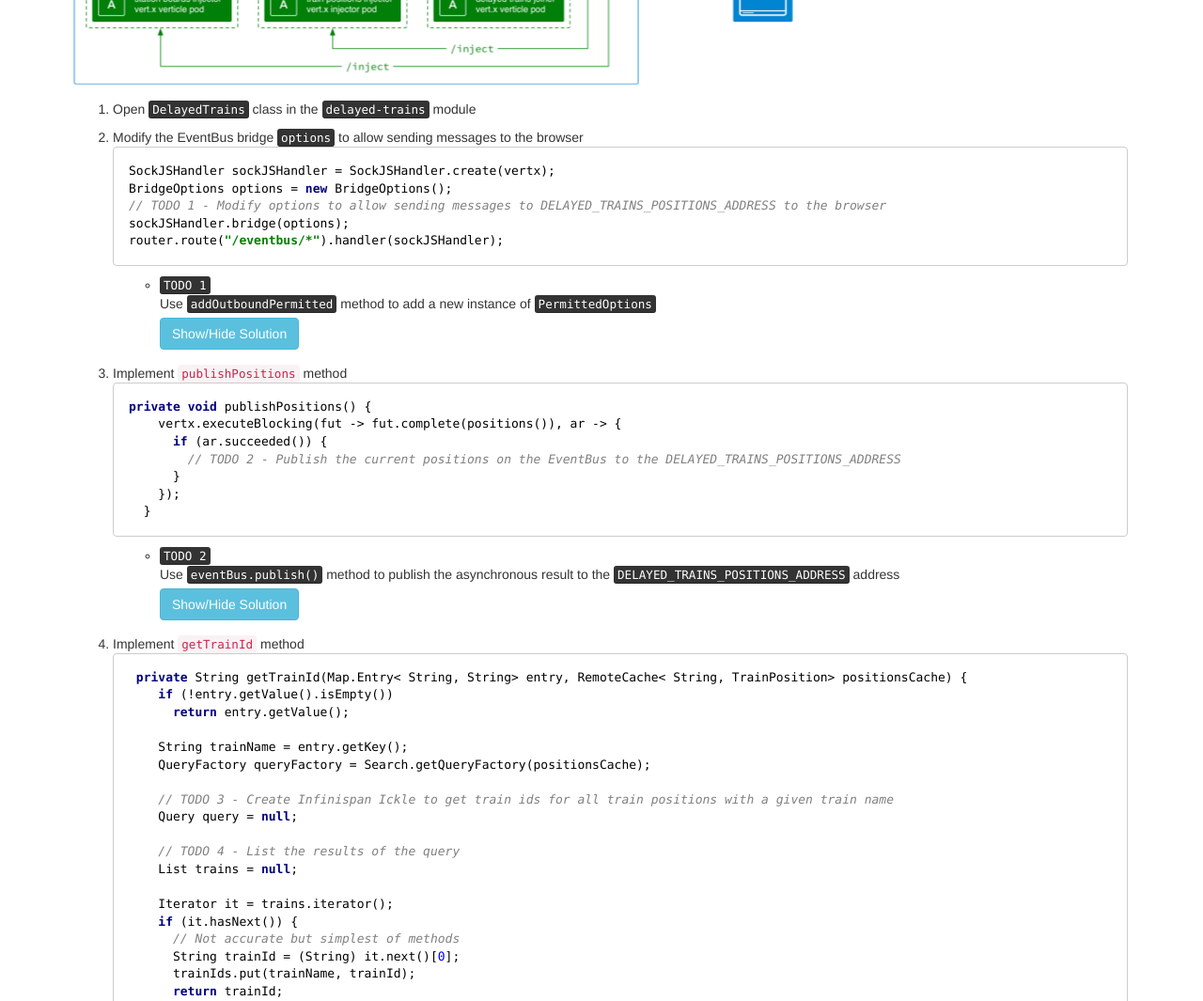
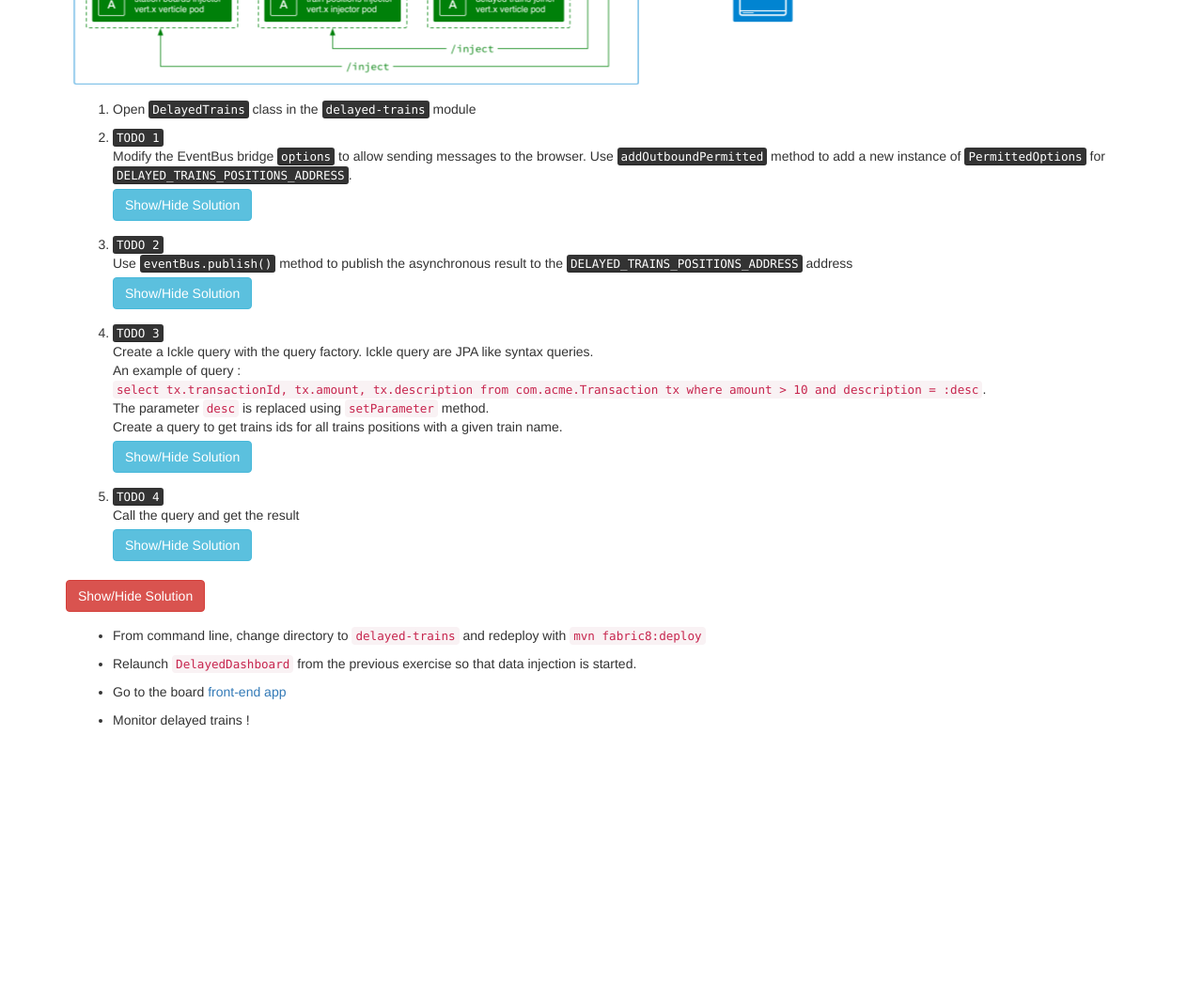
Before and after one commit to infinispan-demos/streaming-data-workshop, a plain HTML site: page workshop-steps/workshop.html in a window 1280 px wide. Shown: the part 7540-8605 px from the top of the page at 94% size. After the commit the page ends 8386 px from the top, so only its background shows below. Drawn offline with Linux system fonts and the light colour scheme.

Commit message:
Removed whole methods snippets from workshop steps

```diff
--- a/workshop-steps/workshop.html
+++ b/workshop-steps/workshop.html
@@ -465,96 +465,45 @@ private void inject(RoutingContext ctx) {
     <img src="img/InMemoryLayer.png" alt="Inmemory Layer" class="img-rounded">
     <ul style="list-style: decimal;">
       <li>Open <kbd>DelayedTrains</kbd> class in the <kbd>delayed-trains</kbd> module</li>
-      <li>Modify the EventBus bridge <kbd>options</kbd> to allow sending messages to the browser
-        <pre><code class="java">SockJSHandler sockJSHandler = SockJSHandler.create(vertx);
-BridgeOptions options = new BridgeOptions();
-// TODO 1 - Modify options to allow sending messages to DELAYED_TRAINS_POSITIONS_ADDRESS to the browser
-sockJSHandler.bridge(options);
-router.route("/eventbus/*").handler(sockJSHandler);</code></pre>
-        <ul>
-          <li><kbd>TODO 1</kbd>
-            <p>Use <kbd>addOutboundPermitted</kbd> method to add a new instance of <kbd>PermittedOptions</kbd><br/>
+      <li><kbd>TODO 1</kbd><br/>
+        Modify the EventBus bridge <kbd>options</kbd> to allow sending messages to the browser.
+        Use <kbd>addOutboundPermitted</kbd> method to add a new instance of <kbd>PermittedOptions</kbd> for
+        <kbd>DELAYED_TRAINS_POSITIONS_ADDRESS</kbd>.<br/>
         <a class="btn btn-info" role="button" onclick="$('#array-sol-26').toggle();">Show/Hide Solution</a>
         <div id="array-sol-26" style="display:none;">
-              <pre><code class="java">SockJSHandler sockJSHandler = SockJSHandler.create(vertx);
-BridgeOptions options = new BridgeOptions();
-options.addOutboundPermitted(new PermittedOptions().setAddress(DELAYED_TRAINS_POSITIONS_ADDRESS));
-sockJSHandler.bridge(options);
-router.route("/eventbus/*").handler(sockJSHandler);</code></pre>
+          <pre><code class="java">options.addOutboundPermitted(new PermittedOptions().setAddress(DELAYED_TRAINS_POSITIONS_ADDRESS));</code></pre>
         </div>
       </li>
-        </ul>
-      </li>
-      <li>Implement <code>publishPositions</code> method
-        <pre><code class="java">private void publishPositions() {
-    vertx.<String>executeBlocking(fut -> fut.complete(positions()), ar -> {
-      if (ar.succeeded()) {
-        // TODO 2 - Publish the current positions on the EventBus to the DELAYED_TRAINS_POSITIONS_ADDRESS
-      }
-    });
-  }</code></pre>
-        <ul>
-          <li><kbd>TODO 2</kbd>
-            <p>Use <kbd>eventBus.publish()</kbd> method to publish the asynchronous result to the
+      <li><kbd>TODO 2</kbd><br/>
+        Use <kbd>eventBus.publish()</kbd> method to publish the asynchronous result to the
         <kbd>DELAYED_TRAINS_POSITIONS_ADDRESS</kbd> address<br/>
         <a class="btn btn-info" role="button" onclick="$('#array-sol-25').toggle();">Show/Hide Solution</a>
         <div id="array-sol-25" style="display:none;">
-              <pre><code class="java">private void publishPositions() {
-    vertx.<String>executeBlocking(fut -> fut.complete(positions()), ar -> {
-      if (ar.succeeded()) {
-        vertx.eventBus().publish(DELAYED_TRAINS_POSITIONS_ADDRESS, ar.result());
-      }
-    });
-  }</code></pre>
+          <pre><code class="java">vertx.eventBus().publish(DELAYED_TRAINS_POSITIONS_ADDRESS, ar.result());</code></pre>
         </div>
       </li>
-        </ul>
-      </li>
-      <li>Implement <code>getTrainId</code> method
-        <pre><code class="java"> private String getTrainId(Map.Entry< String, String> entry, RemoteCache< String, TrainPosition> positionsCache) {
-    if (!entry.getValue().isEmpty())
-      return entry.getValue();
-
-    String trainName = entry.getKey();
-    QueryFactory queryFactory = Search.getQueryFactory(positionsCache);
-
-    // TODO 3 - Create Infinispan Ickle to get train ids for all train positions with a given train name
-    Query query = null;
-
-    // TODO 4 - List the results of the query
-    List<Object[]> trains = null;
-
-    Iterator<Object[]> it = trains.iterator();
-    if (it.hasNext()) {
-      // Not accurate but simplest of methods
-      String trainId = (String) it.next()[0];
-      trainIds.put(trainName, trainId);
-      return trainId;
-    }
-
-    return null;
-  }</code></pre>
-
-        <ul>
-          <li><kbd>TODO 3</kbd>
-            <p>Create a Ickle query with the query factory. Ickle query are JPA like syntax queries.<br/>
-              Un example of query : <br/>
+      <li><kbd>TODO 3</kbd><br/>
+        Create a Ickle query with the query factory. Ickle query are JPA like syntax queries.<br/>
+        An example of query : <br/>
         <code>select tx.transactionId, tx.amount, tx.description from com.acme.Transaction tx
-                where amount > 10 and description = :desc</code>.
-              <br/>The parameter <code>desc</code> is replaced using <code>setParameter</code> method.</p>
-            <br/>Create a query to get trains ids for all trains positions with a given train name.<br/>
+          where amount > 10 and description = :desc</code>.<br/>
+        The parameter <code>desc</code> is replaced using <code>setParameter</code> method.<br/>
+        Create a query to get trains ids for all trains positions with a given train name.<br/>
         <a class="btn btn-info" role="button" onclick="$('#array-sol-23').toggle();">Show/Hide Solution</a>
         <div id="array-sol-23" style="display:none;">
               <pre><code class="java">Query query = queryFactory.create("select tp.trainId from workshop.model.TrainPosition tp where name = :trainName");
-query.setParameter("trainName", trainName);</code></pre></div>
+query.setParameter("trainName", trainName);</code></pre>
+        </div>
       </li>
-          <li><kbd>TODO 4</kbd> Call the query and get the result
-            <br/><a class="btn btn-info" role="button" onclick="$('#array-sol-24').toggle();">Show/Hide Solution</a>
+      <li><kbd>TODO 4</kbd><br/>
+        Call the query and get the result<br/>
+        <a class="btn btn-info" role="button" onclick="$('#array-sol-24').toggle();">Show/Hide Solution</a>
         <div id="array-sol-24" style="display:none;">
           <pre><code class="java">List< Object[]> trains = query.list();</code></pre>
         </div>
       </li>
     </ul>
+    <div>
       <a class="btn btn-danger" role="button" onclick="$('#array-sol-5').toggle();">Show/Hide Solution</a>
       <div id="array-sol-5" style="display:none;">
         <div class="alert alert-info" role="alert">
@@ -565,7 +514,46 @@ query.setParameter("trainName", trainName);</code></pre></div>
           </ul>
         </div>
         <pre>
-          <code class="java">private String getTrainId(Map.Entry< String, String> entry, RemoteCache< String, TrainPosition> positionsCache) {
+          <code class="java">  @Override
+  public void start(Future<Void> future) throws Exception {
+    Router router = Router.router(vertx);
+
+    router.get(DELAYED_TRAINS_POSITIONS_URI).blockingHandler(this::positionsHandler);
+
+    SockJSHandler sockJSHandler = SockJSHandler.create(vertx);
+    BridgeOptions options = new BridgeOptions();
+    options.addOutboundPermitted(new PermittedOptions().setAddress(DELAYED_TRAINS_POSITIONS_ADDRESS));
+    sockJSHandler.bridge(options);
+    router.route("/eventbus/*").handler(sockJSHandler);
+
+    router.get(LISTEN_URI).handler(this::listen);
+
+    vertx.<RemoteCacheManager>rxExecuteBlocking(fut -> fut.complete(createMgmtClient()))
+      .doOnSuccess(remoteClient -> mgmtClient = remoteClient)
+      .flatMap(z -> {
+        return vertx.<RemoteCacheManager>rxExecuteBlocking(fut -> fut.complete(createQueryClient()));
+      })
+      .doOnSuccess(remoteClient -> queryClient = remoteClient)
+      .flatMap(v -> {
+        return vertx.createHttpServer()
+          .requestHandler(router::accept)
+          .rxListen(8080)
+          .doOnSuccess(server -> log.info("HTTP server started"))
+          .doOnError(t -> log.log(Level.SEVERE, "HTTP server failed to start", t))
+          .<Void>map(server -> null); // Ignore result
+      })
+      .subscribe(RxHelper.toSubscriber(future));
+  }
+
+  private void publishPositions() {
+    vertx.<String>executeBlocking(fut -> fut.complete(positions()), ar -> {
+      if (ar.succeeded()) {
+        vertx.eventBus().publish(DELAYED_TRAINS_POSITIONS_ADDRESS, ar.result());
+      }
+    });
+  }
+
+  private String getTrainId(Map.Entry< String, String> entry, RemoteCache< String, TrainPosition> positionsCache) {
     if (!entry.getValue().isEmpty())
       return entry.getValue();
 
@@ -588,13 +576,14 @@ query.setParameter("trainName", trainName);</code></pre></div>
     return null;
   }</code></pre>
       </div>
-      </li>
+      <ul>
         <li>From command line, change directory to <code>delayed-trains</code> and redeploy with
           <code>mvn fabric8:deploy</code></li>
         <li>Relaunch <code>DelayedDashboard</code> from the previous exercise so that data injection is started.</li>
         <li>Go to the board <a href="http://localhost:3000/" target="_target">front-end app</a></li>
         <li>Monitor delayed trains !</li>
       </ul>
+    </div>
   </section>
 
 </div> <!-- /container -->
```
Lines whose indentation alone changed are shown as unchanged.
